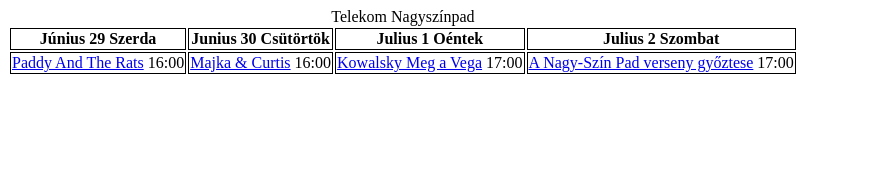
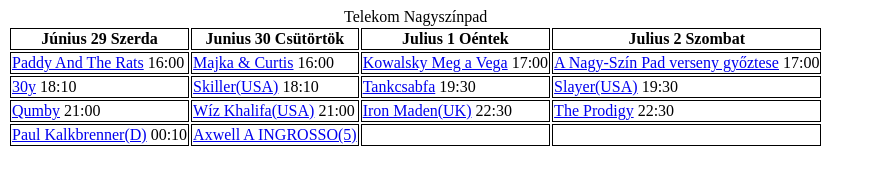
Before and after one commit to jociSzabo/linkek, a plain HTML site: page telekomNagyszinpad.html in a window 1280 px wide. Shown: the whole page, without its empty margins (0-874 px from the left). Drawn offline with Linux system fonts and the light colour scheme.

Commit message:
Update telekomNagyszinpad.html

```diff
--- a/telekomNagyszinpad.html
+++ b/telekomNagyszinpad.html
@@ -35,7 +35,44 @@
 					<a href="https://www.youtube.com/watch?v=N6HfQMrkq0Y">A Nagy-Szín Pad verseny győztese</a> 17:00
 				</td>
 			</tr>
-
+			<tr>
+				<td>
+					<a href="https://www.youtube.com/watch?v=dE1hAt2vBE4">30y</a> 18:10
+				</td>
+				<td>
+					<a href="https://www.youtube.com/watch?v=pXRPoXSq488">Skiller(USA)</a> 18:10
+				</td>
+				<td>
+					<a href="https://www.youtube.com/watch?v=BJceRTvD9Fo">Tankcsabfa</a> 19:30
+				</td>
+				<td>
+					<a href="https://www.youtube.com/watch?v=DECp8LKurKs">Slayer(USA)</a> 19:30
+				</td>
+			</tr>
+			<tr>
+				<td>
+					<a href="https://www.youtube.com/watch?v=EfM3N8l3SLA">Qumby</a> 21:00
+				</td>
+				<td>
+					<a href="https://www.youtube.com/watch?v=qxGapEwtq6g">Wíz Khalifa(USA)</a> 21:00
+				</td>
+				<td>
+					<a href="https://www.youtube.com/watch?v=9l0ti6jdugg">Iron Maden(UK)</a> 22:30
+				</td>
+				<td>
+					<a href="https://www.youtube.com/watch?v=hZPECFQ4NhE">The Prodigy</a> 22:30
+				</td>
+			</tr>
+			<tr>
+				<td>
+					<a href="https://www.youtube.com/watch?v=mlFs3OXR9mQ">Paul Kalkbrenner(D)</a> 00:10
+				</td>
+				<td>
+					<a href="https://www.youtube.com/watch?v=GsF05B8TFWg">Axwell A INGROSSO(5)</a>
+				</td>
+				<td></td>
+				<td></td>
+			</tr>
 		</tbody>
 
 	</table>
```
